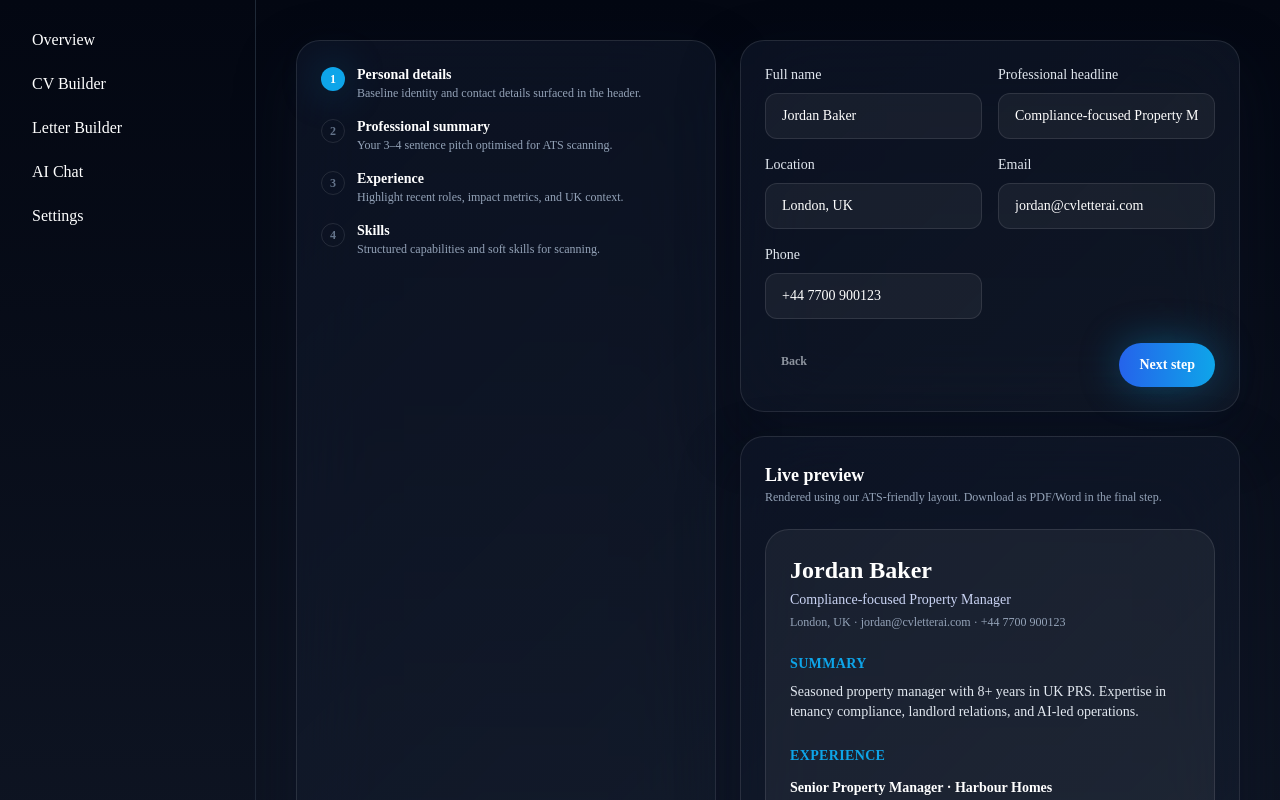
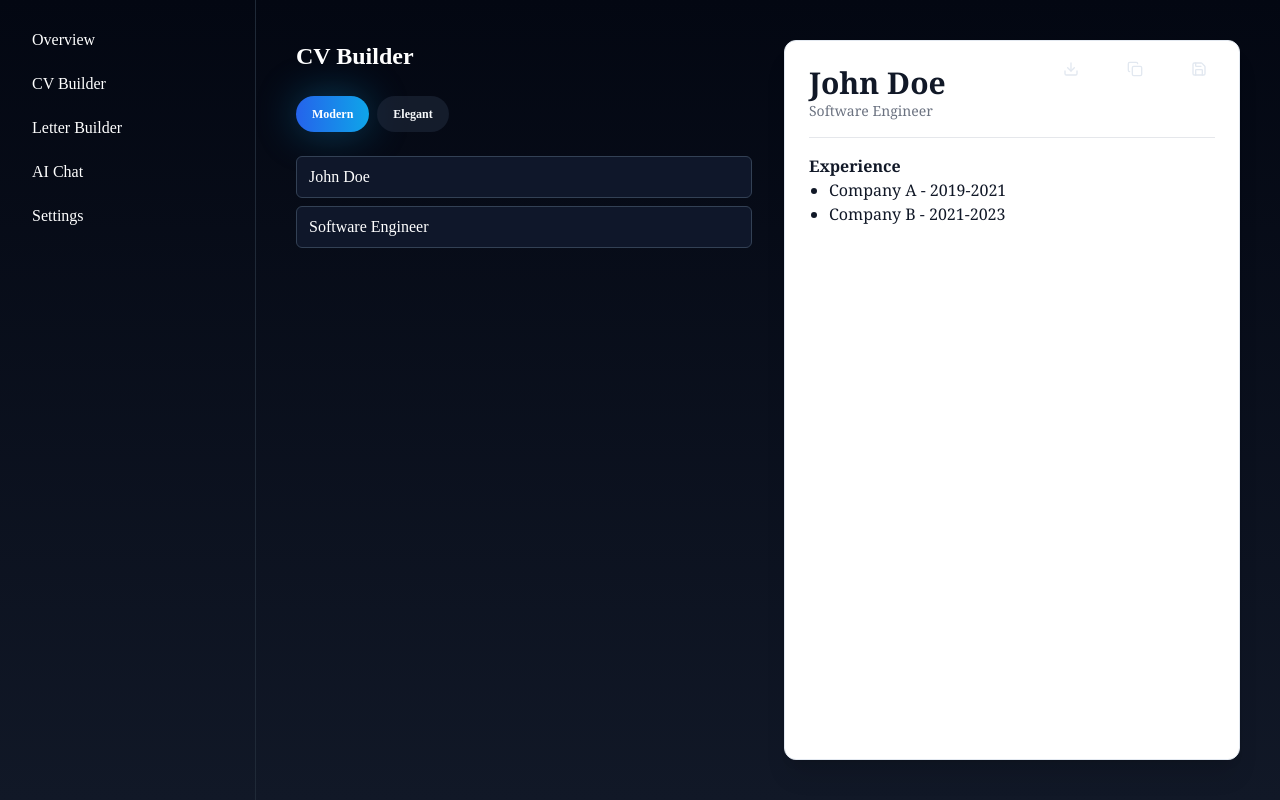
Before and after one commit to joshsegatt/CVLetterAI, a Next.js app: page /cv-builder in a window 1280 px wide. Shown: the top 800 px of the page. Built offline with nearby package versions, Linux system fonts and the light colour scheme.

Commit message:
Update page.tsx

```diff
--- a/src/app/(dashboard)/cv-builder/page.tsx
+++ b/src/app/(dashboard)/cv-builder/page.tsx
@@ -1,5 +1,70 @@
-import { CvBuilderShell } from '@/features/cv-builder/components/CvBuilderShell';
+"use client";
 
-export default function CvBuilderPage() {
-  return <CvBuilderShell />;
+import { useState } from "react";
+import { BuilderLayout } from "@/components/builder/BuilderLayout";
+import { ModernCV } from "@/components/builder/cv-templates/ModernCV";
+import { ElegantCV } from "@/components/builder/cv-templates/ElegantCV";
+import { Button } from "@/components/ui/Button";
+
+const templates = {
+  modern: ModernCV,
+  elegant: ElegantCV,
+};
+
+export default function CVBuilderPage() {
+  const [template, setTemplate] = useState<keyof typeof templates>("modern");
+  const [data, setData] = useState({
+    name: "John Doe",
+    title: "Software Engineer",
+    experience: ["Company A - 2019-2021", "Company B - 2021-2023"],
+  });
+
+  const TemplateComponent = templates[template];
+
+  return (
+    <BuilderLayout
+      form={
+        <>
+          <h1 className="text-2xl font-bold text-white">CV Builder</h1>
+
+          {/* Escolha de template */}
+          <div className="flex gap-2">
+            <Button
+              size="sm"
+              intent={template === "modern" ? "primary" : "secondary"}
+              onClick={() => setTemplate("modern")}
+            >
+              Modern
+            </Button>
+            <Button
+              size="sm"
+              intent={template === "elegant" ? "primary" : "secondary"}
+              onClick={() => setTemplate("elegant")}
+            >
+              Elegant
+            </Button>
+          </div>
+
+          {/* Inputs simples */}
+          <div className="mt-4 space-y-2">
+            <input
+              type="text"
+              placeholder="Name"
+              value={data.name}
+              onChange={(e) => setData({ ...data, name: e.target.value })}
+              className="w-full rounded-md border border-neutral-700 bg-neutral-900 px-3 py-2 text-white"
+            />
+            <input
+              type="text"
+              placeholder="Title"
+              value={data.title}
+              onChange={(e) => setData({ ...data, title: e.target.value })}
+              className="w-full rounded-md border border-neutral-700 bg-neutral-900 px-3 py-2 text-white"
+            />
+          </div>
+        </>
+      }
+      preview={<TemplateComponent data={data} />}
+    />
+  );
 }
```
